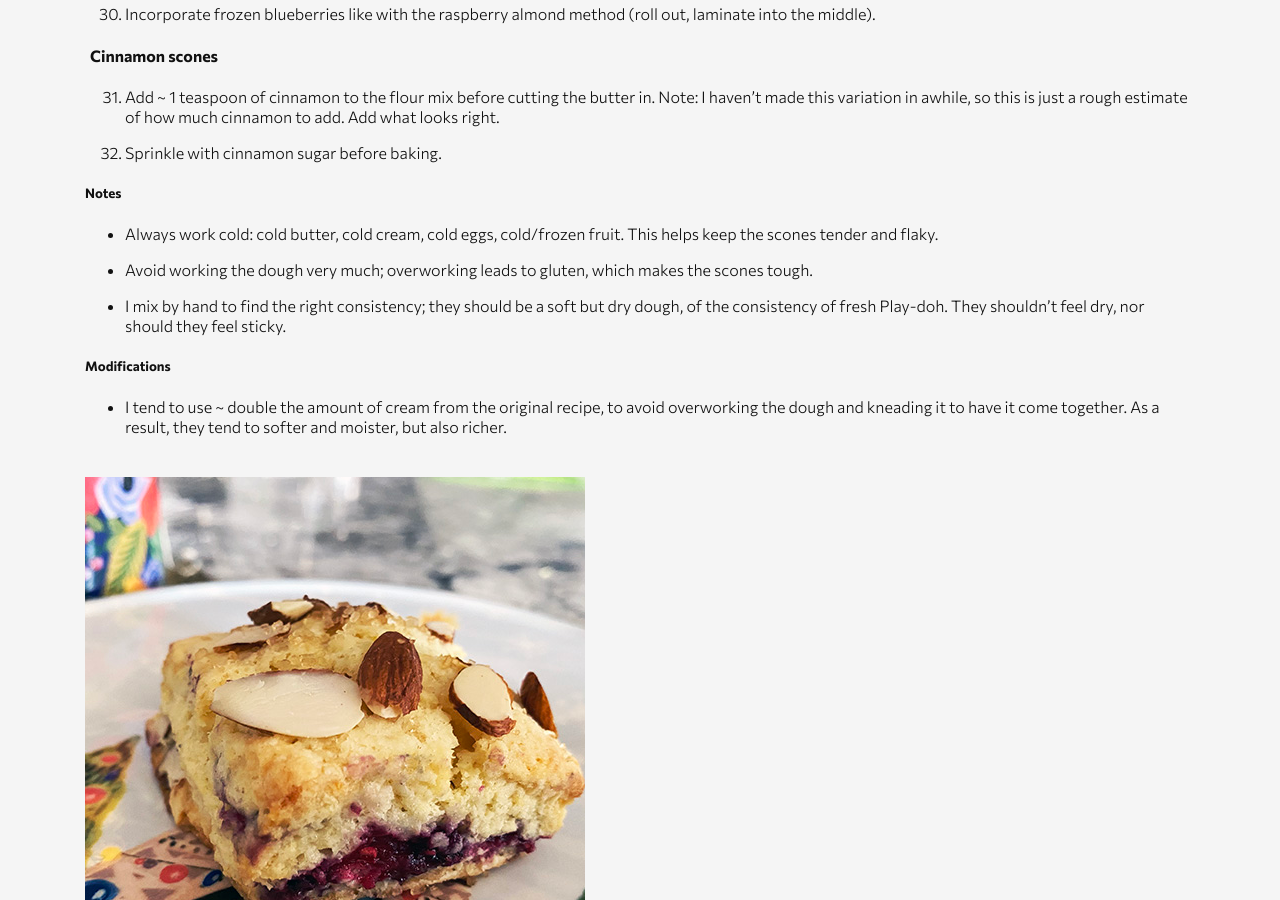
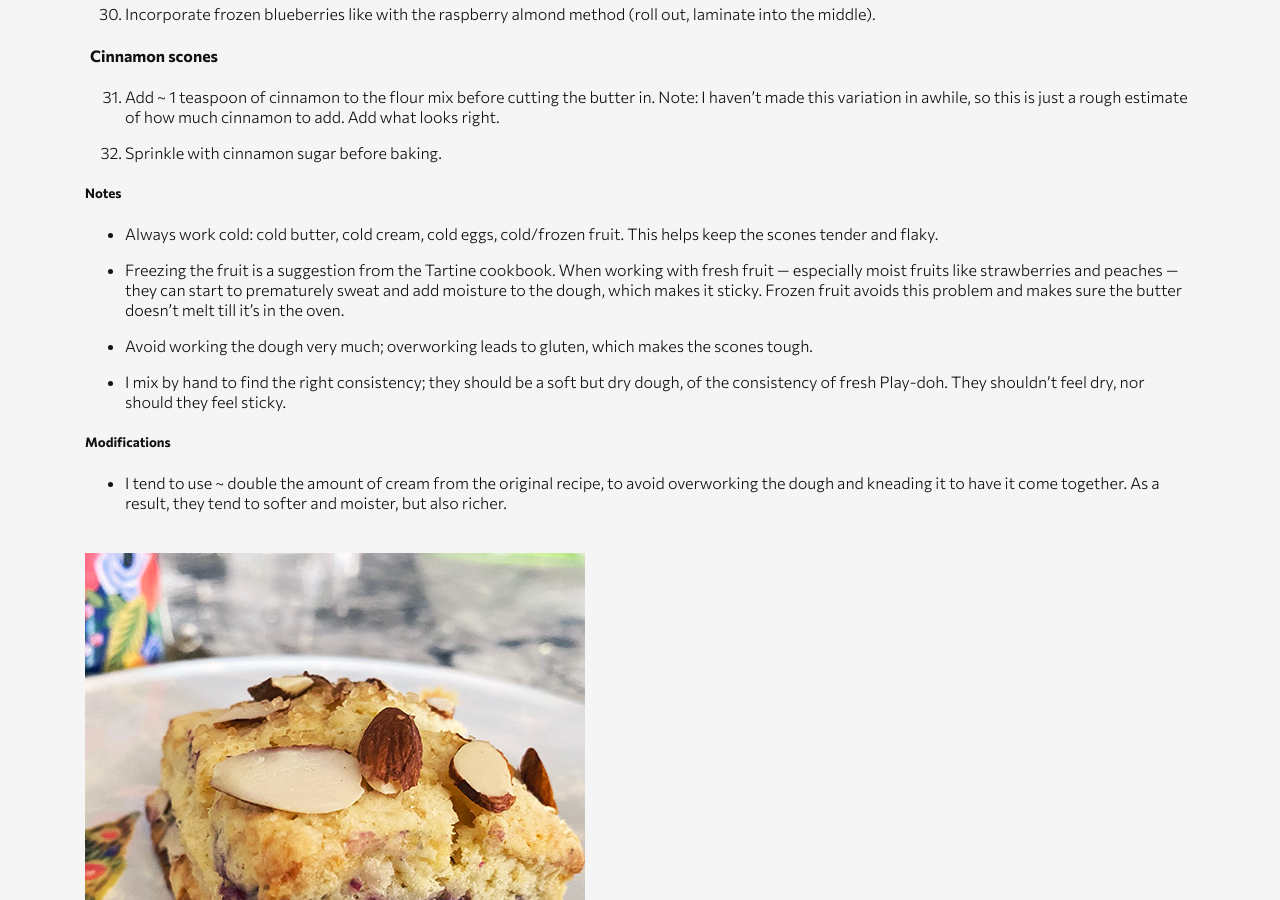
Before and after one commit to flaneuse/recipes, a Jekyll site: the page built from _posts/2020-12-20-master-scone-recipe.md, in a window 1280 px wide and 900 px high, scrolled down 2000 px. Built offline with Jekyll 4.4.1, drawn with Linux system fonts in a browser that asks for light colours; nearby versions of some CDN libraries.

Commit message:
added comment

```diff
--- a/_posts/2020-12-20-master-scone-recipe.md
+++ b/_posts/2020-12-20-master-scone-recipe.md
@@ -84,6 +84,7 @@ recipeInstructions:
   - Sprinkle with cinnamon sugar before baking.
 comment:
   - "Always work cold: cold butter, cold cream, cold eggs, cold/frozen fruit. This helps keep the scones tender and flaky."
+  - "Freezing the fruit is a suggestion from the Tartine cookbook. When working with fresh fruit &mdash; especially moist fruits like strawberries and peaches &mdash; they can start to prematurely sweat and add moisture to the dough, which makes it sticky. Frozen fruit avoids this problem and makes sure the butter doesn't melt till it's in the oven."
   - "Avoid working the dough very much; overworking leads to gluten, which makes the scones tough."
   - "I mix by hand to find the right consistency; they should be a soft but dry dough, of the consistency of fresh Play-doh. They shouldn't feel dry, nor should they feel sticky."
 corrections:
```
